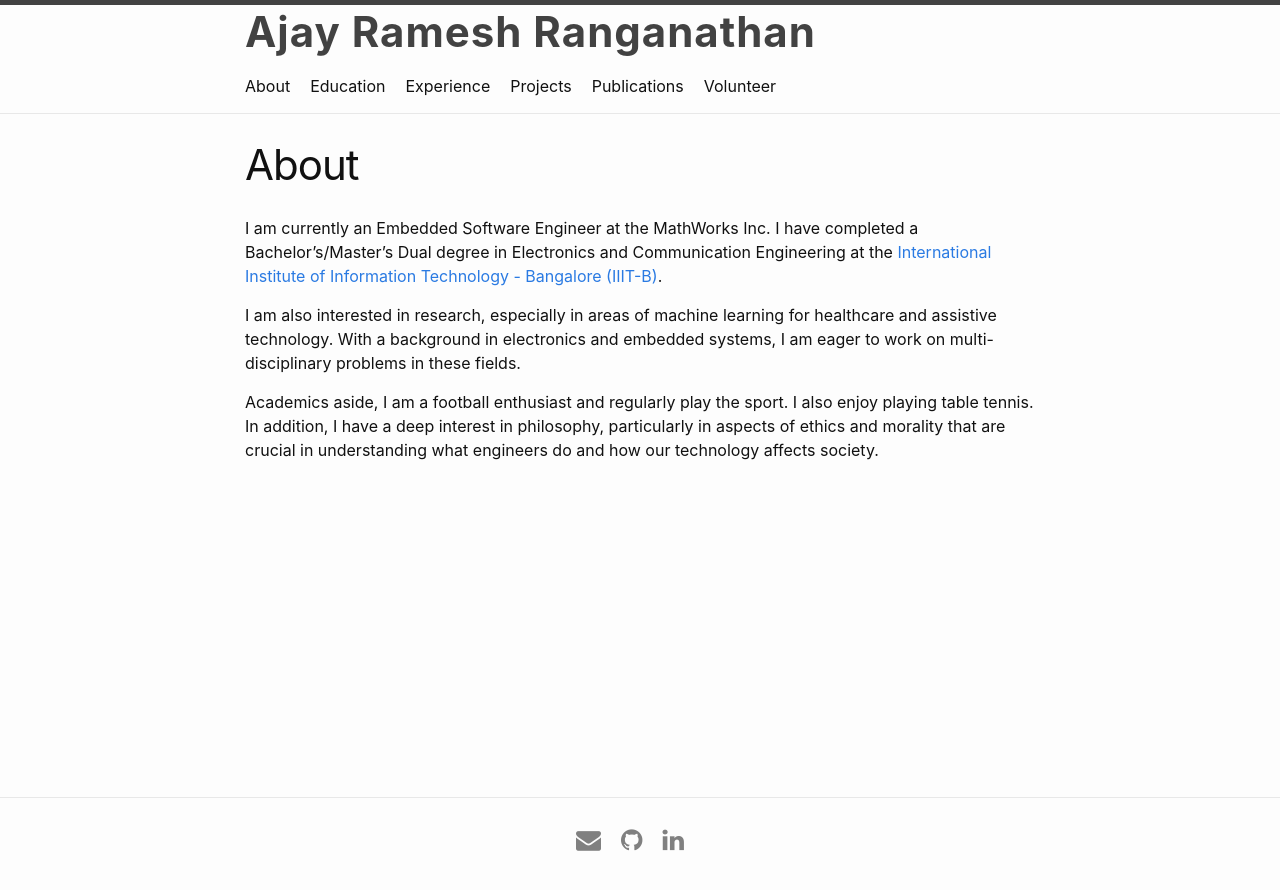
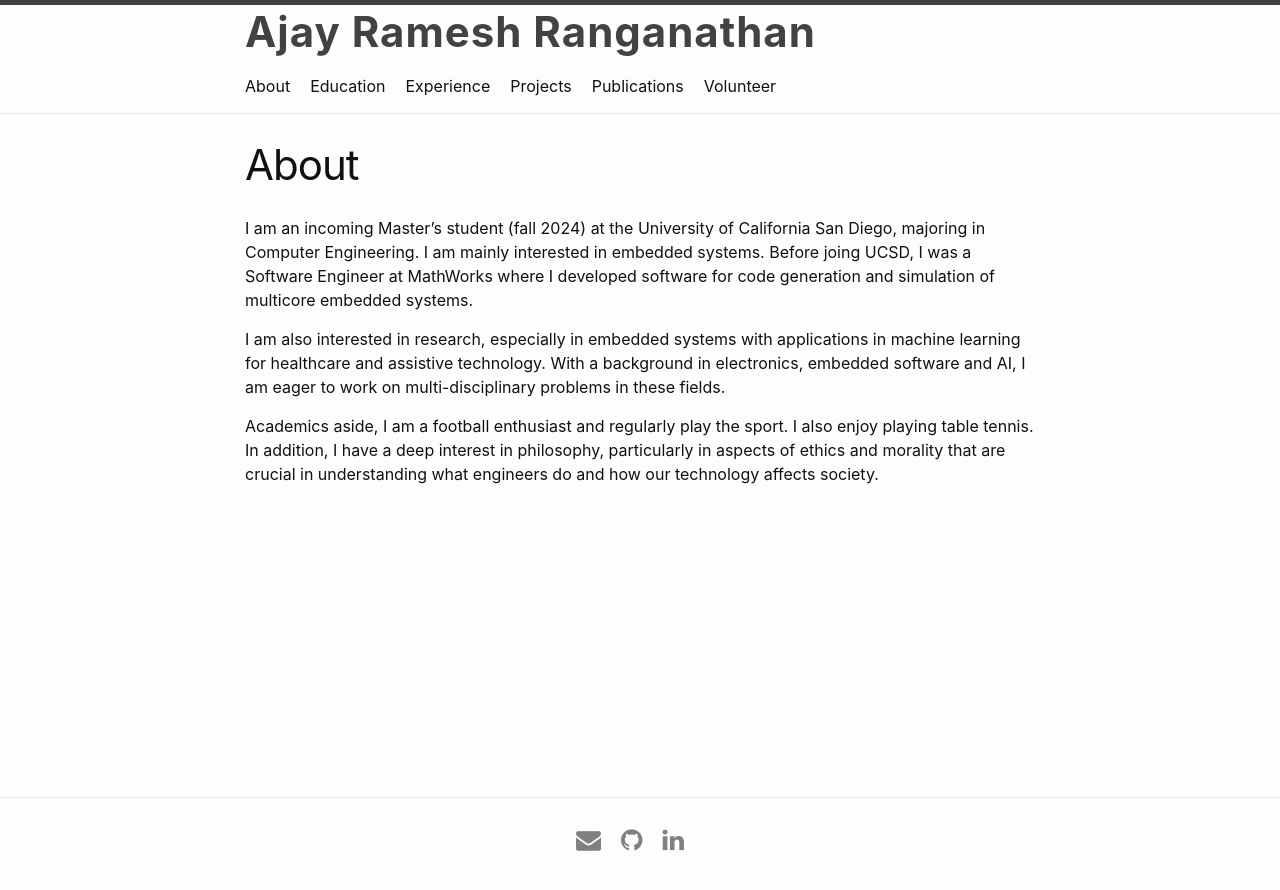
Before and after one commit to AJ-RR/AJ-RR.github.io, a Jekyll site: the page built from index.md, in a window 1280 px wide. Shown: the top 890 px of the page. Built offline with Jekyll 4.4.1, drawn with Linux system fonts in a browser that asks for light colours.

Commit message:
Update index.md

```diff
--- a/index.md
+++ b/index.md
@@ -6,8 +6,8 @@ layout: home
 title: About
 ---
 
-I am currently an Embedded Software Engineer at the MathWorks Inc. I have completed a Bachelor's/Master's Dual degree in Electronics and Communication Engineering at the <a target="_blank" rel="noopener noreferrer" href="https://www.iiitb.ac.in/">International Institute of Information Technology - Bangalore (IIIT-B)</a>.
+I am an incoming Master's student (fall 2024) at the University of California San Diego, majoring in Computer Engineering. I am mainly interested in embedded systems. Before joing UCSD, I was a Software Engineer at MathWorks where I developed software for code generation and simulation of multicore embedded systems.
 
-I am also interested in research, especially in areas of machine learning for healthcare and assistive technology. With a background in electronics and embedded systems, I am eager to work on multi-disciplinary problems in these fields.
+I am also interested in research, especially in embedded systems with applications in machine learning for healthcare and assistive technology. With a background in electronics, embedded software and AI, I am eager to work on multi-disciplinary problems in these fields.
 
 Academics aside, I am a football enthusiast and regularly play the sport. I also enjoy playing table tennis. In addition, I have a deep interest in philosophy, particularly in aspects of ethics and morality that are crucial in understanding what engineers do and how our technology affects society.
```
